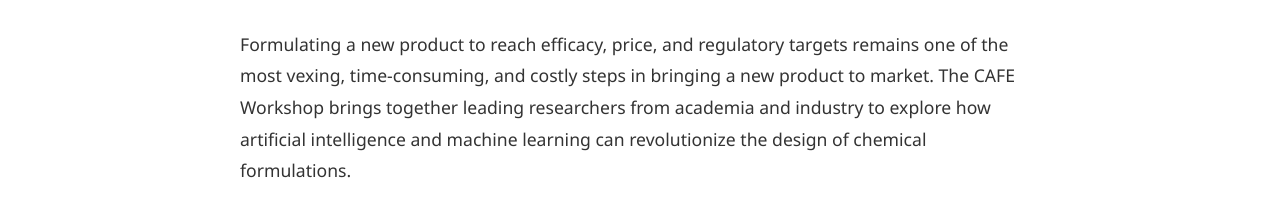
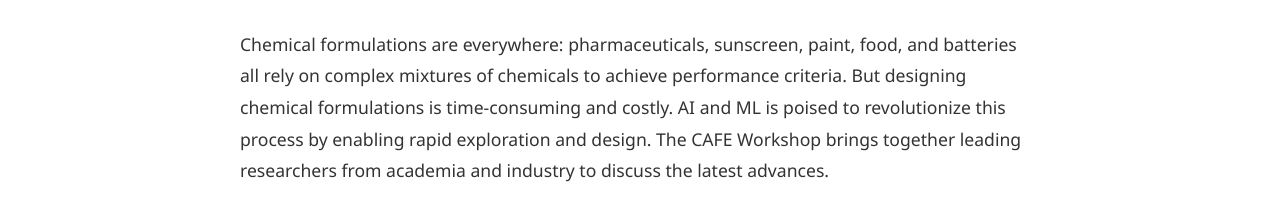
Before and after one commit to peter-i-frazier/cafe-workshop-website, a plain HTML site: page index.html in a window 1280 px wide. Shown: the part 578-786 px from the top of the page. Drawn offline with Linux system fonts and the light colour scheme.

Commit message:
edits to copy

```diff
--- a/index.html
+++ b/index.html
@@ -337,12 +337,15 @@
         <h2>About the Workshop</h2>
         <div class="section-content">
           <p>
-            Formulating a new product to reach efficacy, price, and regulatory
-            targets remains one of the most vexing, time-consuming, and costly
-            steps in bringing a new product to market. The CAFE Workshop brings
-            together leading researchers from academia and industry to explore
-            how artificial intelligence and machine learning can revolutionize
-            the design of chemical formulations.
+            Chemical formulations are everywhere: pharmaceuticals, sunscreen,
+            paint, food, and batteries all rely on complex mixtures of chemicals
+            to achieve performance criteria.
+            But designing chemical formulations is time-consuming and costly.
+            AI and ML is poised to revolutionize this process by enabling rapid
+            exploration and design.
+            The CAFE Workshop brings
+            together leading researchers from academia and industry to discuss
+            the latest advances.
           </p>
           <p style="margin-top: 1.5rem">
             This workshop is part of
@@ -487,8 +490,8 @@
         <div class="section-content">
           <p>
             We invite submissions for poster presentations in the afternoon on Thu Sep 11.
-            This is an excellent opportunity to share your research in
-            AI-accelerated formulations engineering with the community.
+            We welcome submissions on methodology (e.g., LLMs, Bayesian optimization, active learning, physics-informed ML)
+            and applications to chemical formulations and related areas.
           </p>
           <div class="logistics-grid" style="margin-top: 3rem">
             <div class="logistics-item">
@@ -536,7 +539,7 @@
           <p style="margin-top: 1.5rem">
             Limited travel support is available.
             Please fill out the form below to apply.
-            We especially encourage students to apply.
+            We especially encourage students and those presenting posters to apply.
             Applications will be prioritized in the order received.
           </p>
 
```
